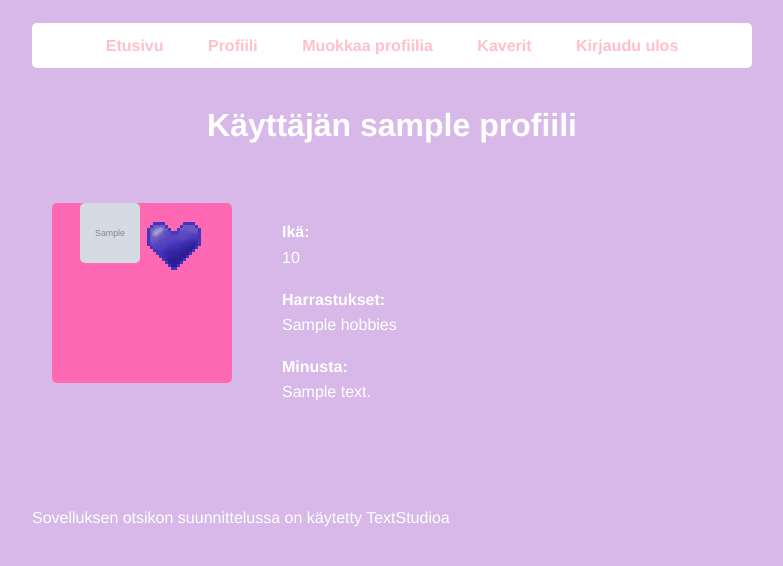
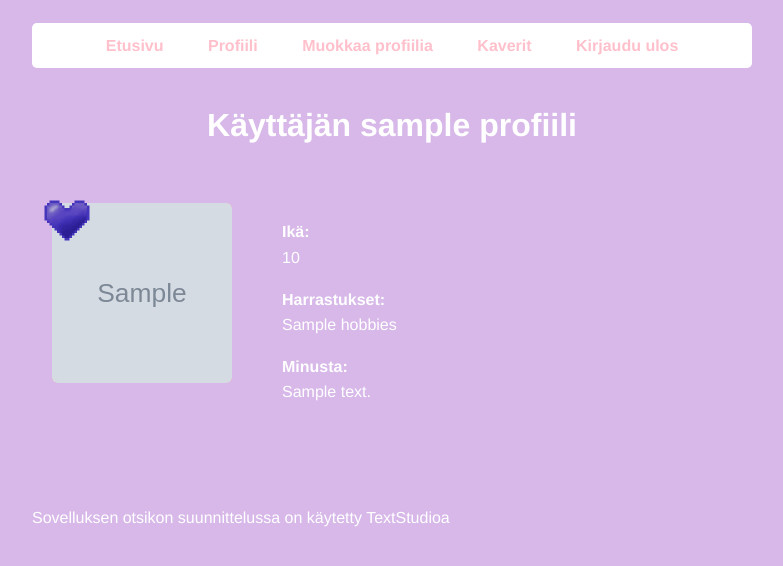
Before and after one commit to Toukka1107/Harjoitustyo-kaverisovellus, a Flask app: template templates/profile.html in a window 1280 px wide. Shown: the part 153-719 px from the top of the page, without its empty margins (248-1031 px from the left). Run offline with Flask 3, Linux system fonts and the light colour scheme; the template is opened without the code that fills it: most values are stand-ins (such as "Sample title", 1, 10 or a date in 2020); grey boxes marked "Sample" are stand-in pictures.

Commit message:
Updated CSS for the profile picture feature

```diff
--- a/static/styles.css
+++ b/static/styles.css
@@ -22,6 +22,11 @@ h1, h2 {
     color: white;
     text-align: center;
     margin-bottom: 1em;
+}
+
+h3 {
+    color: grey;
+    font-size: medium;
 }
 
 ul {
@@ -145,19 +150,11 @@ small {
 }
 
 .user-info {
+    position: relative; /* Tee user-info:sta suhteellinen elementti */
     display: flex;
     flex-direction: column;
     align-items: center;
     margin-right: 20px;
-}
-
-.profile-image {
-    width: 60px;
-    height: 60px;
-    background-color: hotpink;
-    text-align: center;
-    border-radius: 5px;
-    margin-bottom: 10px;
 }
 
 .message-content {
@@ -233,16 +230,45 @@ small {
 }
 
 .profile-picture {
-    text-align: center;
+    position: relative;
     width: 180px;
     height: 180px;
     background-color: hotpink;
     border-radius: 5px;
 }
 
-.profile-info {
-    flex-direction: column;
-    gap: 30px;
+
+.big-heart-image {
+    position: absolute;
+    top: -10px;
+    left: -10px;
+    width: 50px;
+    height: auto;
+    z-index: 2;
+}
+
+.small-profile-picture {
+    position: relative;
+    width: 60px;
+    height: 60px;
+    background-color: hotpink;
+    border-radius: 5px;
+}
+
+.profile-image {
+    width: 100%;
+    height: 100%;
+    border-radius: 5px;
+    z-index: 1;
+}
+
+.small-heart-image {
+    position: absolute;
+    top: -5px;
+    left: -5px;
+    width: 20px;
+    height: auto;
+    z-index: 2;
 }
 
 .footer {
```
